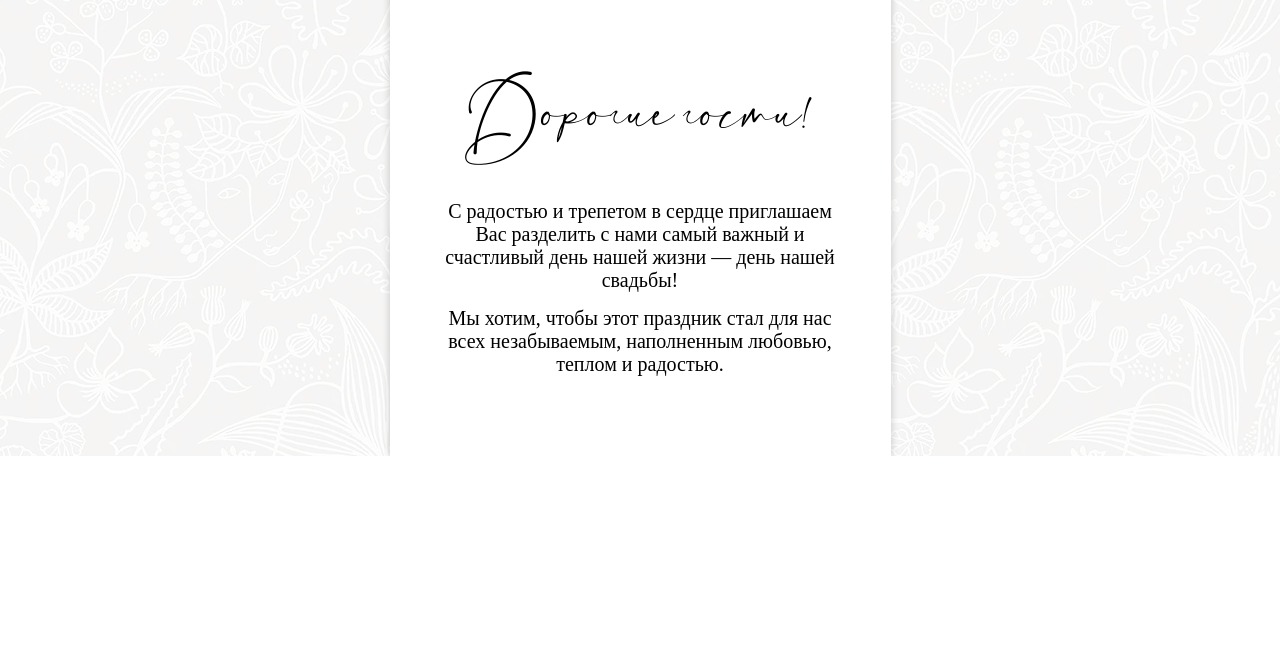
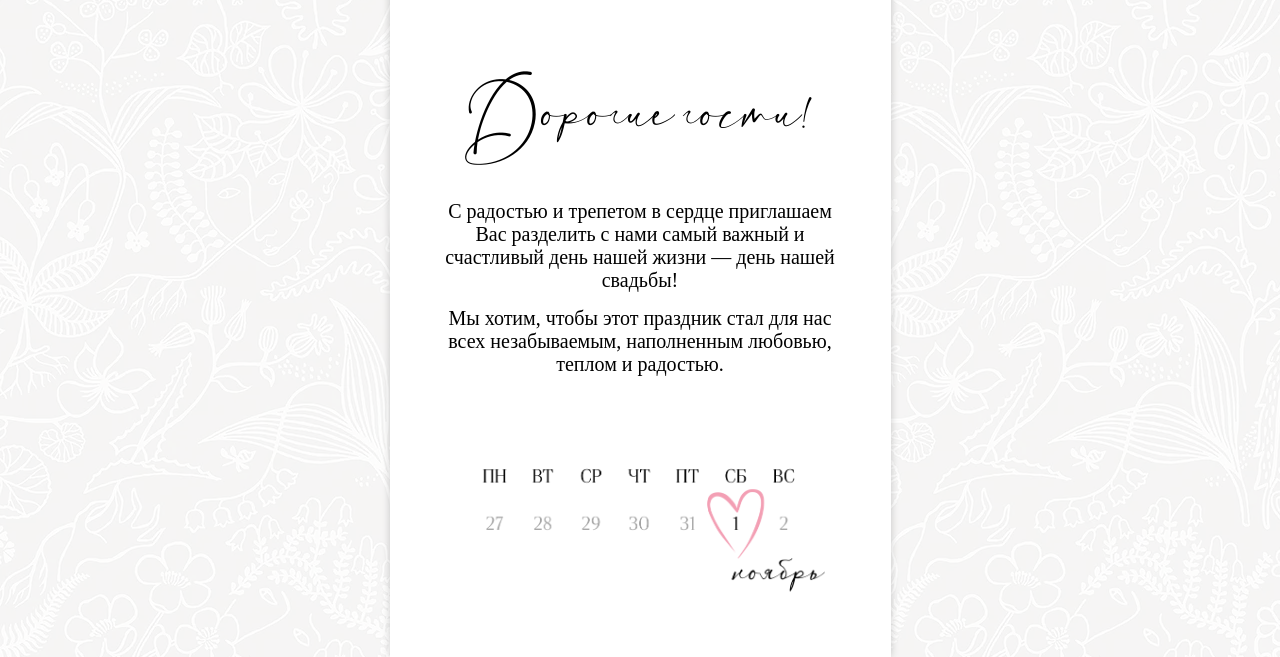
Before and after one commit to ILSNV/wedding_1, a website: page app/index.html in a window 1280 px wide. Shown: the part 803-1460 px from the top of the page. Before the commit the page ends 1259 px from the top, so only its background shows below. Drawn offline with Linux system fonts and the light colour scheme; a web font is replaced by a local one.

Commit message:
add calendar

```diff
--- a/app/index.html
+++ b/app/index.html
@@ -77,6 +77,10 @@
                  теплом и радостью.
             </p>
         </div>
+
+        <div class="calendar">
+            <img src="images/calendar.png" alt="" class="calendar__img">
+        </div>
     </div>
 
 
--- a/app/scss/style.scss
+++ b/app/scss/style.scss
@@ -273,6 +273,20 @@ body {
     margin-bottom: 15px;
 }
 
+.calendar {
+    position: relative;
+    z-index: 2;
+    padding-bottom: 40px;
+
+    &__img {
+        display: block;
+        width: 100%;
+        max-width: 410px;
+        padding: 0 20px;
+        margin: 0 auto;
+    }
+}
+
 @media (min-width: 501px) and (max-height: 850px){
     .header__name {
         padding-top: 30px;
```
Also changed, not shown: app/css/style.min.css, app/images/calendar.png (added).
